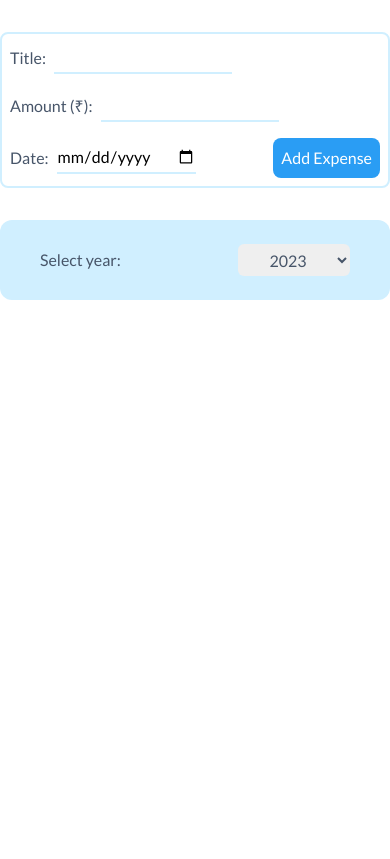
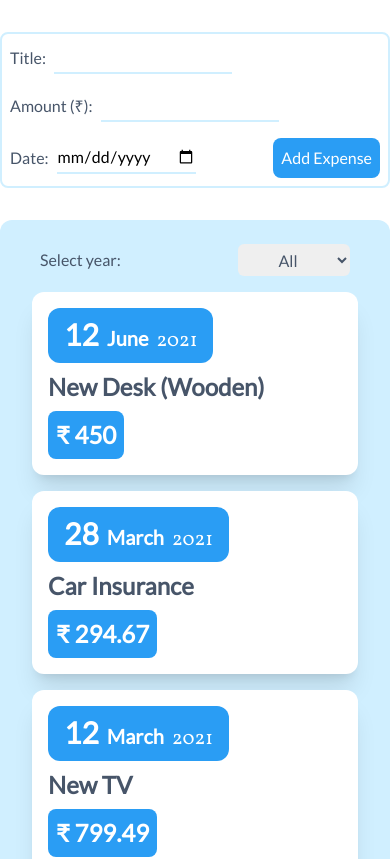
Before and after one commit to gurjarpravin4/expense_tracker_react, a React (Create React App) app: page / in a window 390 px wide. Shown: the top 859 px of the page. Built offline with nearby package versions, Linux system fonts and the light colour scheme.

Commit message:
made website responsive

```diff
--- a/src/components/expenses/ExpenseDate.jsx
+++ b/src/components/expenses/ExpenseDate.jsx
@@ -5,10 +5,10 @@ const ExpenseDate = (props) => {
     const year = props.date.getFullYear()
     const day = props.date.toLocaleString('en-US', { day: "2-digit" })
     return (
-        <div className='text-center text-white w-32 rounded-xl p-2 bg-[#2a9df4]'>
+        <div className='text-center max-sm:text-start max-sm:flex max-sm:gap-2 max-sm:items-baseline text-white sm:w-32 max-sm:flex-1 max-sm:px-4 rounded-xl p-2 bg-[#2a9df4]'>
+            <div className='text-3xl font-bold'>{day}</div>
             <div className='text-xl font-bold'>{month}</div>
             <div className='text-md font-vollkorn'>{year}</div>
-            <div className='text-3xl font-bold'>{day}</div>
         </div>
     )
 }
--- a/src/components/expenses/ExpenseItem.jsx
+++ b/src/components/expenses/ExpenseItem.jsx
@@ -3,11 +3,11 @@ import ExpenseDate from './ExpenseDate'
 
 const ExpenseItem = (props) => {
     return (
-        <div className='flex flex-1 justify-between items-center gap-8 p-4 mx-2 my-4 rounded-xl shadow-xl text-xl bg-white'>
+        <div className='flex flex-1 max-sm:flex-col max-sm:items-start justify-between items-center gap-8 max-sm:gap-2 p-4 mx-2 my-4 rounded-xl shadow-xl text-xl bg-white'>
             <ExpenseDate date={props.date} />
-            <div className="flex flex-1 justify-between items-center">
-                <h2 className='font-bold text-3xl text-slate-600'>{props.title}</h2>
-                <div className='text-2xl font-bold bg-[#2a9df4] p-2 rounded-lg text-white w-32 text-center'>₹ {props.amount}</div>
+            <div className="flex flex-1 max-sm:flex-col max-sm:items-start max-sm:gap-2 justify-between items-center">
+                <h2 className='font-bold text-3xl max-sm:text-2xl text-slate-600'>{props.title}</h2>
+                <div className='text-2xl font-bold bg-[#2a9df4] p-2 rounded-lg text-white sm:w-32 max-sm:max-w-32 text-center max-sm:text-start'>₹ {props.amount}</div>
             </div>
         </div>
     )
--- a/src/components/expenses/Expenses.jsx
+++ b/src/components/expenses/Expenses.jsx
@@ -3,22 +3,20 @@ import ExpenseItem from './ExpenseItem'
 import Card from '../UI/Card'
 import ExpenseFilter from './ExpenseFilter'
 const Expenses = (props) => {
-    const currentYear = (new Date().getFullYear()).toString()
-    const [filteredYear, setFilteredYear] = useState(currentYear)
+    const [filteredYear, setFilteredYear] = useState('all')
 
     const filterChangeHandler = (selectedYear) => {
         setFilteredYear(selectedYear)
     }
 
+    let filteredExpensesList = <h2 className='text-center text-slate-600 text-xl m-2'>No expenses found :(</h2>
+
     let filteredExpenses
-    if(filteredYear === 'all')
+    if (filteredYear === 'all')
         filteredExpenses = props.items
-    else{
+    else {
         filteredExpenses = props.items.filter((expense) => {
-            if (expense.date.getFullYear().toString() === filteredYear) {
-                return expense
-            }
-            return null
+            return expense.date.getFullYear().toString() === filteredYear
         })
     }
 
@@ -26,12 +24,8 @@ const Expenses = (props) => {
         return b.date - a.date
     })
 
-    return (
-        <div>
-            <Card className='bg-[#d0efff] max-w-5xl p-6 rounded-xl mx-auto'>
-                <ExpenseFilter selected={filteredYear} onChangeFilter={filterChangeHandler} />
-                {
-                    filteredExpenses.map((expense) => {
+    if(filteredExpenses.length > 0){
+        filteredExpensesList = filteredExpenses.map((expense) => {
             return (
                 <ExpenseItem
                     key={expense.id}
@@ -42,6 +36,12 @@ const Expenses = (props) => {
             )
         })
     }
+
+    return (
+        <div>
+            <Card className='bg-[#d0efff] max-w-5xl p-6 rounded-xl mx-auto'>
+                <ExpenseFilter selected={filteredYear} onChangeFilter={filterChangeHandler} />
+                {filteredExpensesList}
             </Card>
         </div>
     )
```
Lines whose indentation alone changed are shown as unchanged.
